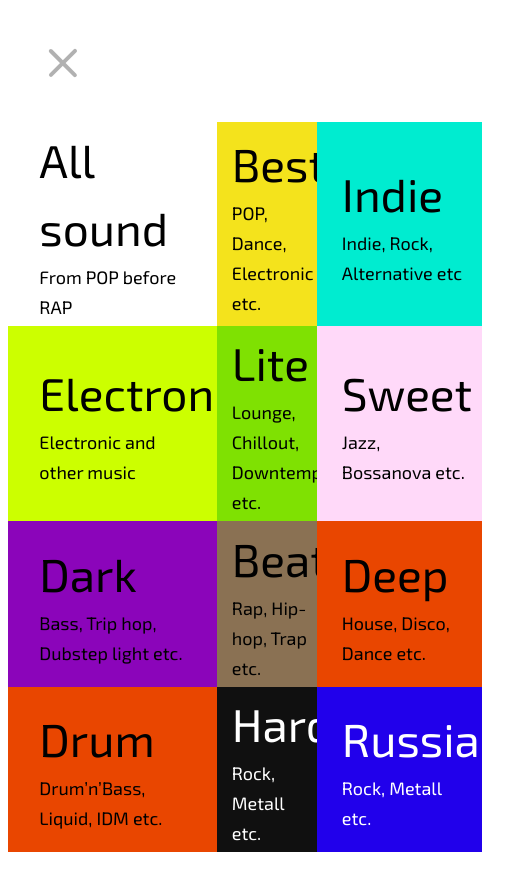
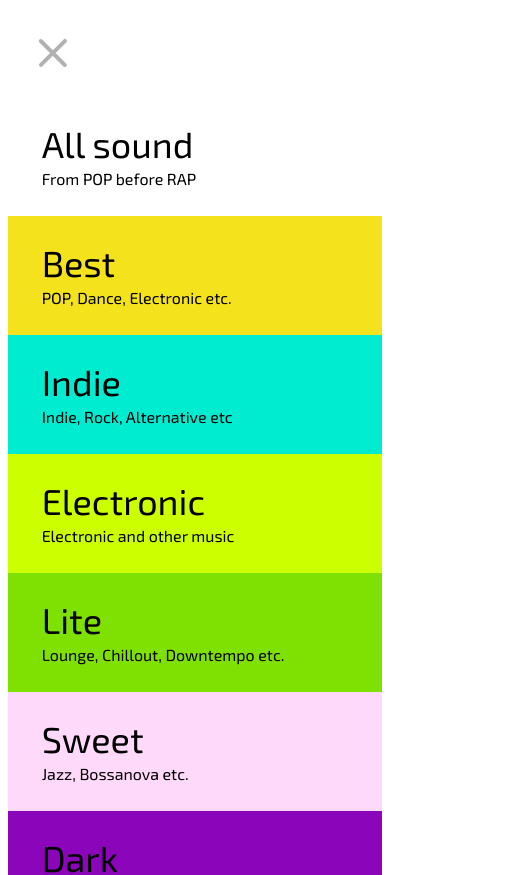
Before and after one commit to lyucean/soundsession, a Vue app: page /selectStation in a window 390 px wide. Shown: the top 875 px of the page, 507 px wide, since content can reach past the window. Built offline with nearby package versions, Linux system fonts and the light colour scheme.

Commit message:
Поправил мобильную вёрстку

```diff
--- a/src/App.css
+++ b/src/App.css
@@ -5,5 +5,5 @@ body {
   color: #2c3e50;
   background: #ffffff;
   display: grid;
-  overflow: hidden;
+  /*overflow: hidden;*/
 }
--- a/src/components/home/home.css
+++ b/src/components/home/home.css
@@ -71,7 +71,7 @@
   mask: url("./play_list_closet.svg") no-repeat center;
 }
 
-.select-station__close-link{
+.select-station__close-link {
   cursor: pointer;
 }
 
@@ -104,3 +104,45 @@
   opacity: 0;
   transition: opacity .1s;
 }
+
+/* моблиьные адаптации */
+@media (min-width: 1281px) {
+}
+
+@media (min-width: 1025px) and (max-width: 1280px) {
+}
+
+@media (min-width: 768px) and (max-width: 1024px) {
+}
+
+@media (min-width: 768px) and (max-width: 1024px) and (orientation: landscape) {
+}
+
+@media (min-width: 375px) and (max-width: 767px) {
+
+  .home {
+    grid-template-rows: 60px 1fr 40px;
+  }
+
+  .home__selector-link {
+    margin: 28px;
+  }
+
+  .home__player_block {
+    margin-top: -5%;
+  }
+}
+
+@media (min-width: 320px) and (max-width: 374px) {
+  .home {
+    grid-template-rows: 60px 1fr 40px;
+  }
+
+  .home__selector-link {
+    margin: 30px;
+  }
+
+  .home__player_block {
+    margin-top: -10%;
+  }
+}
--- a/src/components/player/player.css
+++ b/src/components/player/player.css
@@ -7,7 +7,6 @@
   display: grid;
   height: auto;
   width: 412px;
-  /*width: auto;*/
 }
 
 .stations-title {
@@ -54,7 +53,7 @@
 }
 
 .wrapper-button {
-  width: 105px;
+  width: 25%;
 }
 
 .button-play {
@@ -64,6 +63,7 @@
   -webkit-mask: url("./player_play.svg") no-repeat center;
   mask: url("./player_play.svg") no-repeat center;
   cursor: pointer;
+  -webkit-tap-highlight-color: transparent; /* for removing the highlight */
 }
 
 .button-pause {
@@ -73,6 +73,7 @@
   -webkit-mask: url("./player_pause.svg") no-repeat center;
   mask: url("./player_pause.svg") no-repeat center;
   cursor: pointer;
+  -webkit-tap-highlight-color: transparent; /* for removing the highlight */
 }
 
 .button-next,
@@ -82,6 +83,7 @@
   opacity: .3;
   width: 53px;
   background-color: var(--station-color-background);
+  -webkit-tap-highlight-color: transparent; /* for removing the highlight */
 }
 
 .wrapper-animation {
@@ -169,12 +171,111 @@
 .slide-fade-enter-active {
   transition: all .2s ease;
 }
+
 .slide-fade-leave-active {
   transition: all .2s cubic-bezier(1.0, 0.5, 0.8, 1.0);
 }
+
 .slide-fade-enter,
 .slide-fade-leave-to
-  /* .slide-fade-leave-active below version 2.1.8 */ {
+  /* .slide-fade-leave-active below version 2.1.8 */
+{
   transform: translateX(-50px);
   opacity: 0;
 }
+
+/* моблиьные адаптации */
+@media (min-width: 1281px) {
+}
+
+@media (min-width: 1025px) and (max-width: 1280px) {
+}
+
+@media (min-width: 768px) and (max-width: 1024px) {
+}
+
+@media (min-width: 768px) and (max-width: 1024px) and (orientation: landscape) {
+}
+
+@media (min-width: 375px) and (max-width: 767px) {
+  .player {
+    width: 336px;
+  }
+
+  .stations-title {
+    font-size: 46px;
+    line-height: 55px;
+    padding-left: 20px;
+  }
+
+  .stations-genres {
+    font-size: 18px;
+    line-height: 30px;
+    padding-left: 20px;
+  }
+
+  .track-name {
+    margin-top: 50px;
+  }
+
+  .track-name,
+  .track-author {
+    font-size: 22px;
+    line-height: 31px;
+    padding-left: 20px;
+  }
+
+  .wrapper-button {
+    margin-left: 20px;
+  }
+
+  .button-next,
+  .button-previous {
+    margin-left: 20px;
+  }
+
+  .wrapper-volume {
+    display: none;
+  }
+}
+
+@media (min-width: 320px) and (max-width: 374px) {
+
+  .player {
+    width: 280px;
+  }
+
+  .stations-title {
+    font-size: 36px;
+    line-height: 43px;
+    padding-left: 30px;
+  }
+
+  .stations-genres {
+    font-size: 16px;
+    line-height: 26px;
+    padding-left: 30px;
+  }
+
+  .track-name,
+  .track-author {
+
+    font-size: 18px;
+    line-height: 25px;
+    padding-left: 30px;
+  }
+
+  .wrapper-button {
+    margin-left: 30px;
+  }
+
+  .button-next,
+  .button-previous {
+    margin-left: 20px;
+  }
+
+  .wrapper-volume {
+    display: none;
+  }
+
+}
--- a/src/components/selectStation/selectStation.css
+++ b/src/components/selectStation/selectStation.css
@@ -19,6 +19,7 @@
   display: inline-flex;
   opacity: 0.3;
   transition-duration: 200ms;
+  -webkit-tap-highlight-color: transparent; /* for removing the highlight */
 }
 
 .select-station__close-link:hover {
@@ -41,6 +42,7 @@
   align-items: center;
   cursor: pointer;
   transition-duration: 400ms;
+  -webkit-tap-highlight-color: transparent; /* for removing the highlight */
 }
 
 .station:hover {
@@ -87,10 +89,64 @@
 .station__title,
 .station__genres {
   -webkit-touch-callout: none; /* iOS Safari */
-  -webkit-user-select: none;   /* Chrome/Safari/Opera */
-  -khtml-user-select: none;    /* Konqueror */
-  -moz-user-select: none;      /* Firefox */
-  -ms-user-select: none;       /* Internet Explorer/Edge */
-  user-select: none;           /* Non-prefixed version, currently
-                                  not supported by any browser */
+  -webkit-user-select: none; /* Chrome/Safari/Opera */
+  -moz-user-select: none; /* Firefox */
+  -ms-user-select: none; /* Internet Explorer/Edge */
+  user-select: none;
+  /* Non-prefixed version, currently
+                         not supported by any browser */
 }
+
+/* моблиьные адаптации */
+@media (min-width: 1281px) {
+}
+
+@media (min-width: 1025px) and (max-width: 1280px) {
+}
+
+@media (min-width: 768px) and (max-width: 1024px) {
+}
+
+@media (min-width: 768px) and (max-width: 1024px) and (orientation: landscape) {
+}
+
+@media (min-width: 375px) and (max-width: 767px) {
+}
+
+@media (min-width: 375px) and (max-width: 767px) {
+  /*@media (min-width: 320px) and (max-width: 374px)*/
+  .station {
+    margin-top: -1px;
+  }
+
+  .select-station {
+    grid-template-rows: 90px 1fr;
+  }
+
+  .select-station__close-icon {
+    margin: 30px;
+  }
+
+  .select-station__grid {
+    grid-template-columns: 1fr;
+  }
+
+  .station__title {
+    font-size: 36px;
+    line-height: 120%;
+  }
+
+  .station_wrap {
+    margin-left: 9%;
+    margin-right: 9%;
+  }
+
+  .station__genres {
+    font-size: 16px;
+    line-height: 26px;
+  }
+
+  .station__link {
+    height: 120px;
+  }
+}
```
Also changed, not shown: 10 other files (tests, documents, lock files or other folders).
